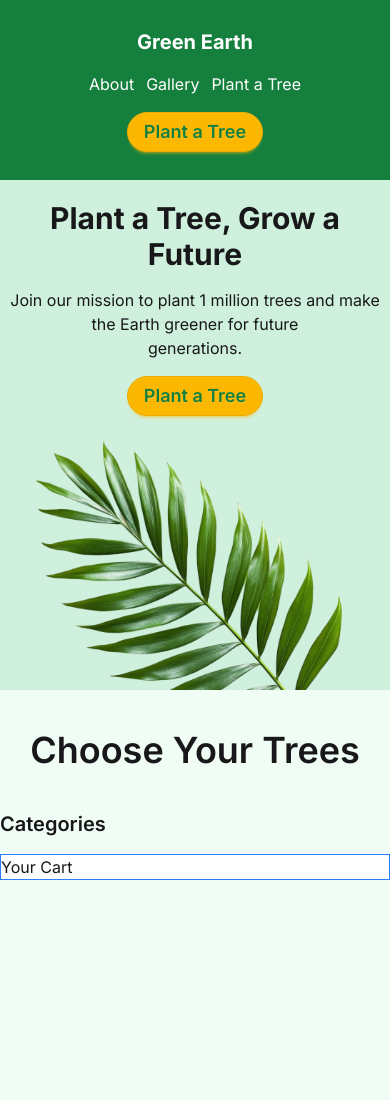
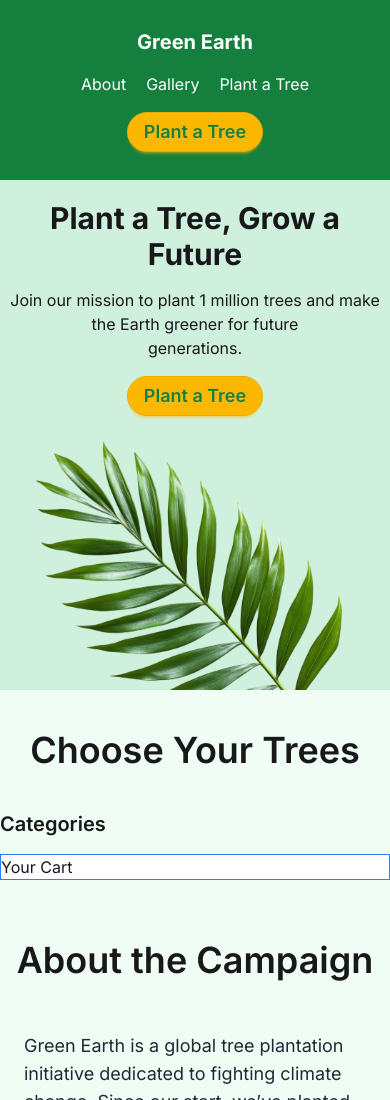
Before and after one commit to Sakib8git/Green-Earth, a plain HTML site: page index.html in a window 390 px wide. Shown: the top 1100 px of the page. Drawn offline with nearby package versions, Linux system fonts and the light colour scheme; no server answers.

Commit message:
tree body hight responsive commit

```diff
--- a/index.html
+++ b/index.html
@@ -42,7 +42,7 @@
         <h1 class="text-white font-bold text-xl">Green Earth</h1>
         <div>
           <ul
-            class="flex justify-center gap-3 text-white font-semiboldbold text-base"
+            class="flex justify-center gap-5 text-white font-semiboldbold text-base"
           >
             <li class="cursor-pointer">About</li>
             <li class="cursor-pointer">Gallery</li>
@@ -91,7 +91,7 @@
           <h1 class="text-center text-4xl font-semibold mb-10 pt-10">
             Choose Your Trees
           </h1>
-          <div class="choose-tree-con md:grid md:grid-cols-12 h-[1050px] gap-7">
+          <div class="choose-tree-con md:grid md:grid-cols-12 h-auto md:h-[1050px] gap-7">
             <!-- *note:choose tree body -->
             <div id="" class="category-part md:col-span-2 space-y-4">
               <h2 class="font-semibold text-xl">Categories</h2>
@@ -111,7 +111,6 @@
               class="all-plant-card-con md:col-span-8 grid md:grid-cols-3 gap-7 overflow-y-scroll"
             >
               <!-- "card-1" -->
-
 
               <!--! "card-1" -->
             </div>
--- a/js/script.js
+++ b/js/script.js
@@ -29,14 +29,14 @@ const lodePlantsCategories = () => {
 const showTreeCategories = (categories) => {
   const allCategoriesCon = document.getElementById("all-categories-con");
   allCategoriesCon.innerHTML = "";
+
   // *----------"All trees"---------"
 const allTreesWrapper = document.createElement("span");
 allTreesWrapper.innerHTML = `
-  <li class="p-2 hover:bg-[#15803D] rounded-lg hover:text-white cursor-pointer">
+  <li class="p-3 mb-1 hover:bg-[#15803D] rounded-lg hover:text-white cursor-pointer">
     All Trees
   </li>
 `;
-
 const allTreesLi = allTreesWrapper.querySelector("li");
 allTreesLi.addEventListener("click", () => {
   document.querySelectorAll("#all-categories-con li").forEach((li) =>
@@ -46,10 +46,10 @@ allTreesLi.addEventListener("click", () => {
 
   lodePlantsCategories();
 });
-
 allCategoriesCon.append(allTreesWrapper);
 
 // !-------------"All trees"----------------------
+
   categories.forEach((category) => {
     const categoryLi = document.createElement("span");
     categoryLi.innerHTML = `
```
